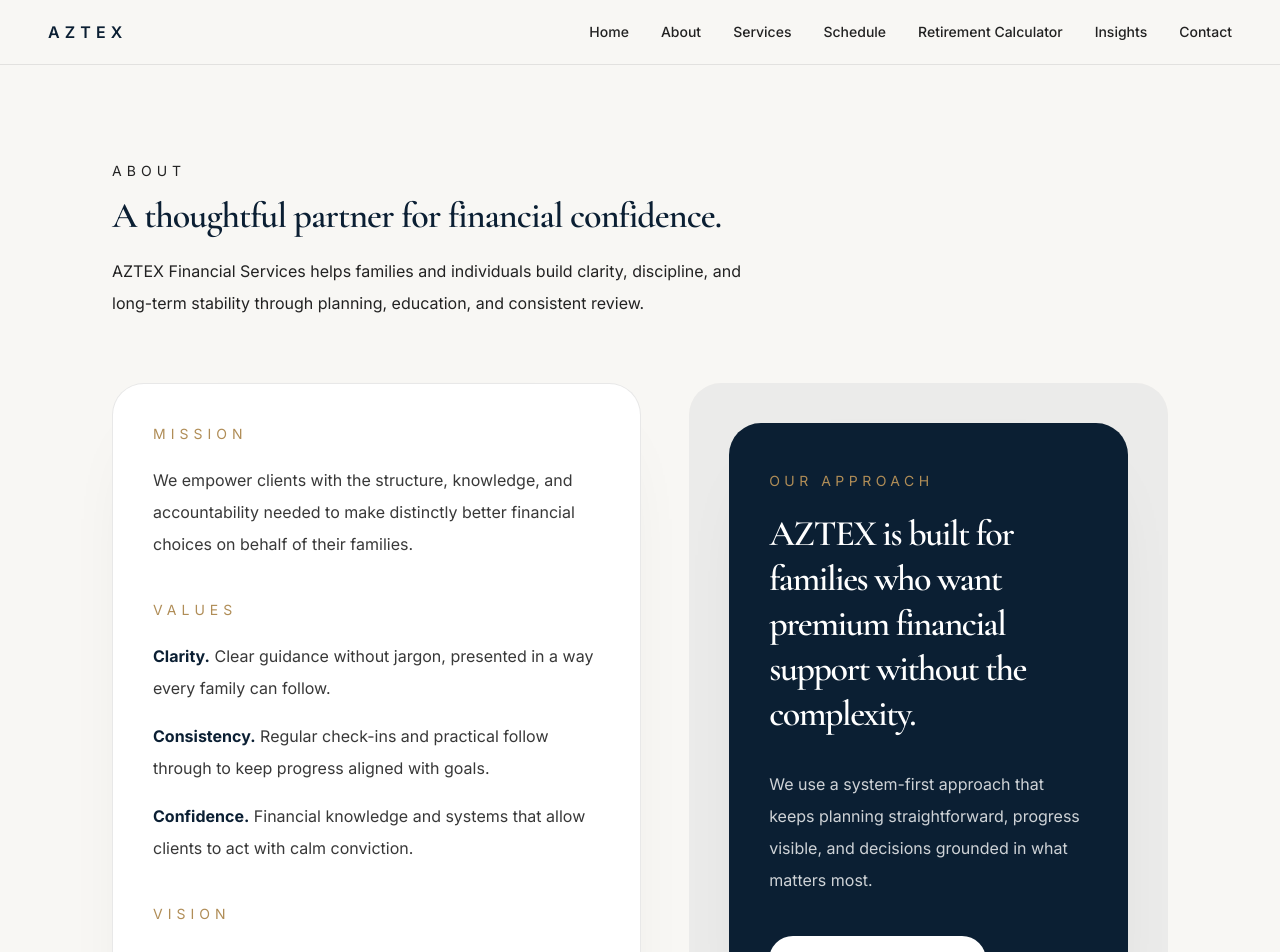
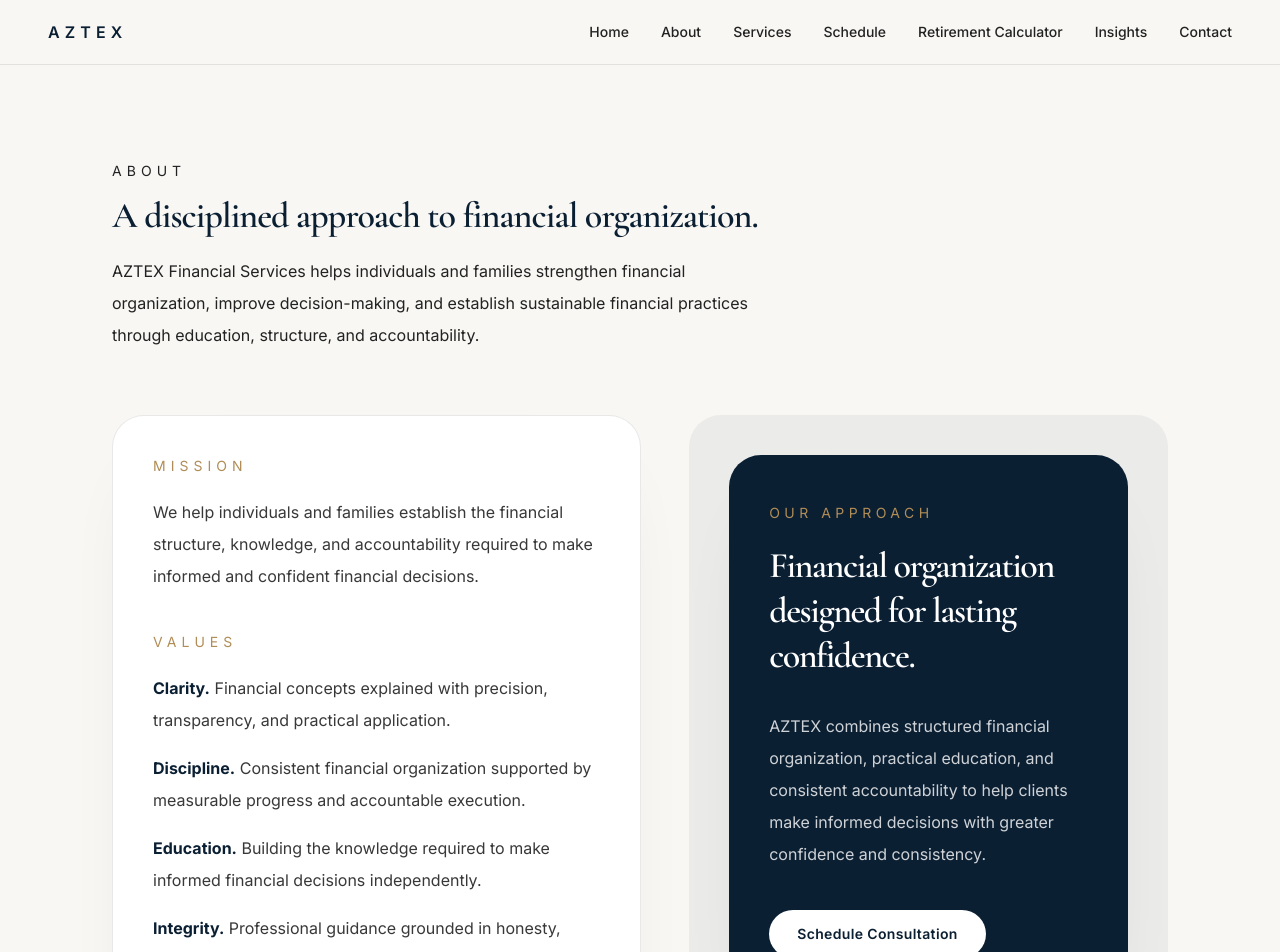
Before and after one commit to kyanlazo23-png/aztex-website, a Next.js app: page /about in a window 1280 px wide. Shown: the top 952 px of the page. Built offline with nearby package versions, Linux system fonts and the light colour scheme.

Commit message:
Refine About page professional copy

```diff
--- a/app/about/page.tsx
+++ b/app/about/page.tsx
@@ -6,35 +6,38 @@ export default function AboutPage() {
     <section className="mx-auto max-w-6xl px-6 py-24 sm:px-10 lg:px-12">
       <SectionTitle
         eyebrow="About"
-        title="A thoughtful partner for financial confidence."
-        description="AZTEX Financial Services helps families and individuals build clarity, discipline, and long-term stability through planning, education, and consistent review."
+        title="A disciplined approach to financial organization."
+        description="AZTEX Financial Services helps individuals and families strengthen financial organization, improve decision-making, and establish sustainable financial practices through education, structure, and accountability."
       />
       <div className="mt-16 grid gap-12 lg:grid-cols-[1.05fr_0.95fr] lg:items-start">
         <div className="space-y-10 rounded-[2rem] border border-[color:var(--color-charcoal)]/10 bg-white/95 p-10 shadow-[0_30px_80px_-50px_rgba(34,34,34,0.16)]">
           <div>
             <p className="text-sm uppercase tracking-[0.36em] text-[color:var(--color-gold)]">Mission</p>
             <p className="mt-5 text-base leading-8 text-[color:var(--color-charcoal)]/90">
-              We empower clients with the structure, knowledge, and accountability needed to make distinctly better financial choices on behalf of their families.
+              We help individuals and families establish the financial structure, knowledge, and accountability required to make informed and confident financial decisions.
             </p>
           </div>
           <div>
             <p className="text-sm uppercase tracking-[0.36em] text-[color:var(--color-gold)]">Values</p>
             <ul className="mt-5 space-y-4 text-base leading-8 text-[color:var(--color-charcoal)]/90">
               <li>
-                <strong className="text-[color:var(--color-navy)]">Clarity.</strong> Clear guidance without jargon, presented in a way every family can follow.
+                <strong className="text-[color:var(--color-navy)]">Clarity.</strong> Financial concepts explained with precision, transparency, and practical application.
               </li>
               <li>
-                <strong className="text-[color:var(--color-navy)]">Consistency.</strong> Regular check-ins and practical follow through to keep progress aligned with goals.
+                <strong className="text-[color:var(--color-navy)]">Discipline.</strong> Consistent financial organization supported by measurable progress and accountable execution.
               </li>
               <li>
-                <strong className="text-[color:var(--color-navy)]">Confidence.</strong> Financial knowledge and systems that allow clients to act with calm conviction.
+                <strong className="text-[color:var(--color-navy)]">Education.</strong> Building the knowledge required to make informed financial decisions independently.
+              </li>
+              <li>
+                <strong className="text-[color:var(--color-navy)]">Integrity.</strong> Professional guidance grounded in honesty, transparency, and the client&apos;s stated objectives.
               </li>
             </ul>
           </div>
           <div>
             <p className="text-sm uppercase tracking-[0.36em] text-[color:var(--color-gold)]">Vision</p>
             <p className="mt-5 text-base leading-8 text-[color:var(--color-charcoal)]/90">
-              To be a trusted advisor for clients who want their financial lives to feel more organized, more resilient, and better prepared for whatever comes next.
+              To become a trusted financial organization and education firm for individuals and families seeking long-term financial confidence.
             </p>
           </div>
         </div>
@@ -45,10 +48,10 @@ export default function AboutPage() {
               Our approach
             </p>
             <h2 className="mt-5 text-3xl font-semibold leading-tight tracking-[-0.04em] text-white sm:text-4xl">
-              AZTEX is built for families who want premium financial support without the complexity.
+              Financial organization designed for lasting confidence.
             </h2>
             <p className="mt-8 text-base leading-8 text-white/80">
-              We use a system-first approach that keeps planning straightforward, progress visible, and decisions grounded in what matters most.
+              AZTEX combines structured financial organization, practical education, and consistent accountability to help clients make informed decisions with greater confidence and consistency.
             </p>
             <Link
               href="/schedule"
```
